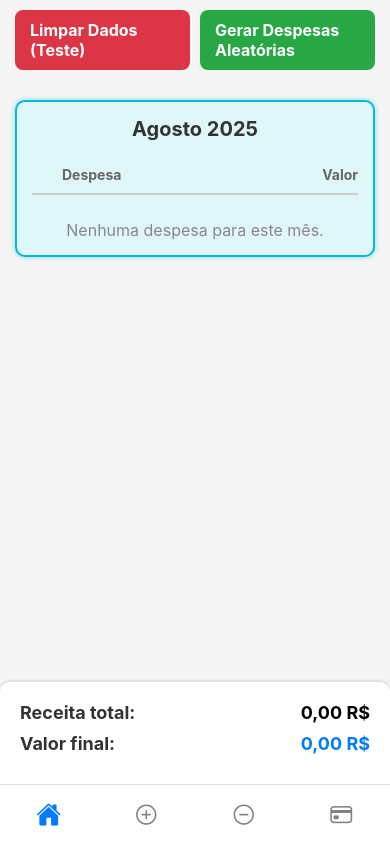
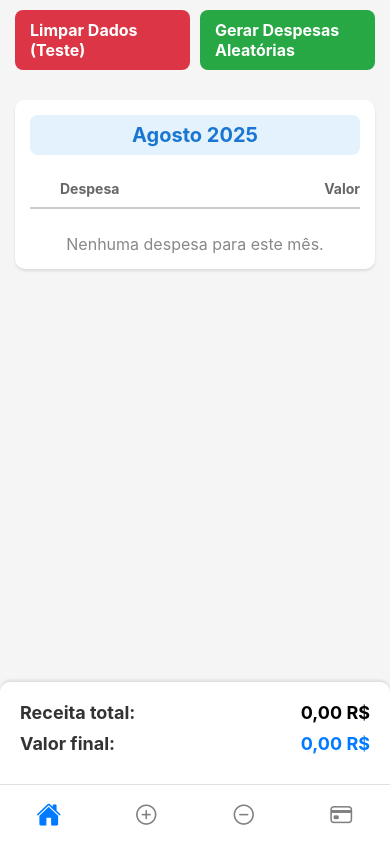
Before and after one commit to leomacedo2/app-financas-pessoais-simples, a React Native app: screen /Home in a window 390 px wide. Built offline with nearby package versions, Linux system fonts and the light colour scheme.

Commit message:
feat: Bastante mudanças. Agora existe uma formatação condicional para despesa paga. E uma mudança de layout no mês atual.

```diff
--- a/screens/HomeScreen.js
+++ b/screens/HomeScreen.js
@@ -892,11 +892,16 @@ export default function HomeScreen({ navigation }) {
 
     return (
       <View style={styles.monthPage}>
-        <View style={[
-          styles.section,
-          isSystemCurrentMonth && styles.currentMonthHighlight // Aplica destaque se for o mês atual
-        ]}>
-          <Text style={styles.sectionTitle}>{String(monthName)} {String(year)}</Text>
+        <View style={styles.section}>
+          {/* Título do mês com ícone quando for o mês atual */}
+          <View style={[
+            styles.monthTitleContainer,
+            isSystemCurrentMonth && styles.currentMonthTitleContainer
+          ]}>
+            <Text style={isSystemCurrentMonth ? styles.currentMonthTitle : styles.regularMonthTitle}>
+              {String(monthName)} {String(year)}
+            </Text>
+          </View>
 
           {/* Cabeçalho da tabela de despesas com colunas para checkbox, descrição e valor */}
           <View style={styles.tableHeader}>
@@ -911,7 +916,10 @@ export default function HomeScreen({ navigation }) {
               {expenses.map((item) => (
                 <TouchableOpacity
                   key={String(item.id)}
-                  style={styles.debitItemRowAdjusted} // Estilo ajustado para espaçamento vertical
+                  style={[
+                    styles.debitItemRowAdjusted, // Estilo base
+                    item.status === 'paid' && styles.paidExpenseRow // Aplica fundo verde suave se estiver paga
+                  ]}
                   onPress={() => handleTogglePaidStatus(item.id)} // Toque simples para alternar status
                   onLongPress={() => handleEditExpense(item)} // Toque longo para editar a despesa
                   activeOpacity={0.7} // Adiciona um feedback visual ao toque
@@ -1310,6 +1318,35 @@ const styles = StyleSheet.create({
     width: width,
     ...commonStyles.scrollContent,
   },
+  // Estilos para títulos dos meses
+  monthTitleContainer: {
+    flexDirection: 'row',
+    alignItems: 'center',
+    justifyContent: 'center',
+    marginBottom: 15,
+    paddingVertical: 8,
+    paddingHorizontal: 15,
+    borderRadius: 8,
+  },
+  // Container especial para o mês atual (apenas muda a cor de fundo)
+  currentMonthTitleContainer: {
+    backgroundColor: '#e3f2fd', // Azul bem suave
+  },
+  currentMonthTitle: {
+    fontSize: 20,
+    fontWeight: 'bold',
+    color: '#1976d2', // Azul um pouco mais escuro para contraste
+  },
+  regularMonthTitle: {
+    fontSize: 20,
+    fontWeight: 'bold',
+    color: '#333',
+  },
+  // Estilo para despesas pagas
+  paidExpenseRow: {
+    backgroundColor: '#e8f5e9',
+    borderRadius: 8,
+  },
   topButtonsContainer: {
     flexDirection: 'row',
     justifyContent: 'space-around',
```
